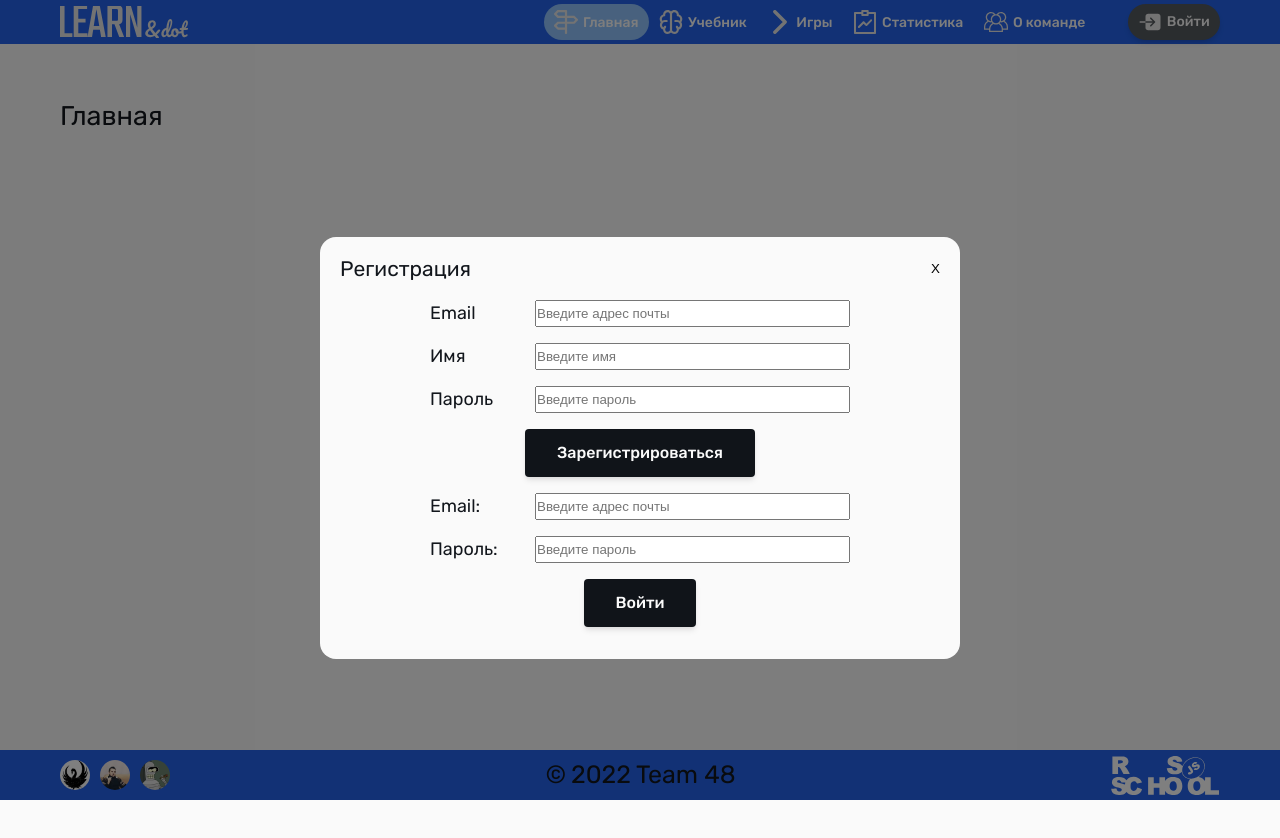
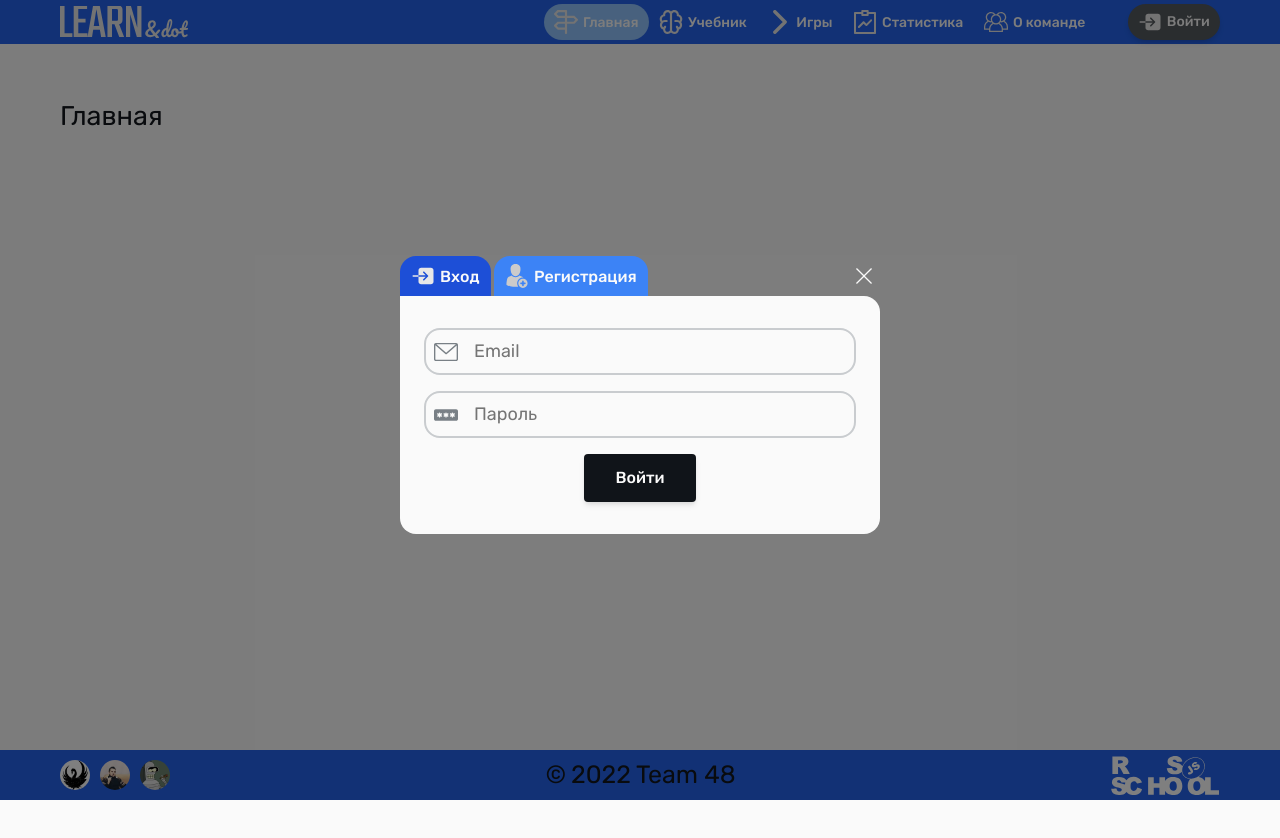
Before and after one commit to sylarBrest/rslang-team48, a website built with webpack: page src/index.html in a window 1280 px wide. Both pictures are taken after a click on the button "Войти". Shown: the top 838 px of the page. Built offline with nearby package versions, Linux system fonts and the light colour scheme.

Commit message:
refactor: modal window

```diff
--- a/src/index.scss
+++ b/src/index.scss
@@ -2,12 +2,12 @@
 
 :root {
   --color-blue-100: hsl(209, 84%, 57%);
-  --color-white-100: hsl(206, 5%, 98%);
+  --color-white-100: hsl(0, 0%, 98%);
   --color-white-200: hsl(206, 5%, 90%);
-  --color-white-300: hsl(206, 5%, 80%);
+  --color-white-300: hsl(210, 6%, 80%);
   --color-white-400: hsl(206, 5%, 65%);
-  --color-white-500: hsl(206, 5%, 50%);
-  --color-white-600: hsl(206, 5%, 35%);
+  --color-white-500: hsl(208, 5%, 50%);
+  --color-white-600: hsl(207, 5%, 35%);
 
   --color-black-100: hsl(213, 20%, 9%);
   --color-black-200: hsl(213, 23%, 8%);
@@ -96,6 +96,10 @@ video {
   max-width: 100%;
   height: auto;
   object-fit: cover;
+}
+
+input {
+  all: unset;
 }
 
 // Elements Section
--- a/src/modules/handlers/headerHandlers/index.ts
+++ b/src/modules/handlers/headerHandlers/index.ts
@@ -4,6 +4,7 @@ import closeModalHandler from './modal/closeModalHandler';
 import escapeModalHandler from './modal/escapeModalHandler';
 import openModalHandler from './modal/openModalHandler';
 import navHandlers from './nav/navHandlers';
+import changeTabHandler from './modal/changeTabHandler';
 
 const initHeaderHandlers = () => {
   loginHandler();
@@ -12,6 +13,7 @@ const initHeaderHandlers = () => {
   openModalHandler();
   escapeModalHandler();
   navHandlers();
+  changeTabHandler();
 };
 
 export default initHeaderHandlers;
--- /dev/null
+++ b/src/modules/handlers/headerHandlers/modal/changeTabHandler.ts
@@ -0,0 +1,13 @@
+const changeTabHandler = () => {
+  const tabs = document.querySelectorAll('.btn_tab');
+  const views = document.querySelectorAll('.modal__view');
+
+  tabs.forEach((el) => {
+    el.addEventListener('click', () => {
+      tabs.forEach((tab) => tab.classList.toggle('btn_tab_active'));
+      views.forEach((view) => view.classList.toggle('modal__view_active'));
+    });
+  });
+};
+
+export default changeTabHandler;
--- a/src/modules/view/components/Modal/index.ts
+++ b/src/modules/view/components/Modal/index.ts
@@ -2,69 +2,68 @@ import './style.scss';
 
 const renderModal = () => `
 <div class="modal">
-    <div class="modal__content container">
+<div class="modal__content">
   <div class="modal__header">
-        <h3 class="modal__title">Регистрация</h3>
-        <h3 class="modal__title" style="display: none;">Вход</h3>
-        <button class="modal__close-btn">X</button>
+    <div class="modal__tabs">
+      <button class="btn_tab btn_sign-in btn_tab_active">Вход</button>
+      <button class="btn_tab btn_sign-up">Регистрация</button>
+    </div>
+    <button class="modal__close-btn">
+     <div class="cross"></div>
+    </button>
   </div>
   <div class="modal__body">
-        <div class="modal__sign-up">
-          <div class="modal__row">
-            <label for="email">Email</label>
+    <div class="modal__view">
+      <div class="modal__row modal__row_email">
         <input
           class="modal__input"
           type="email"
           id="reg-email"
           pattern="^([^ ]+@[^ ]+\\.[a-z]{2,6}|)$"
           required
-              placeholder="Введите адрес почты"
+          placeholder="Email"
         />
       </div>
-          <div class="modal__row">
-            <label for="name">Имя</label>
+      <div class="modal__row modal__row_name">
         <input
           class="modal__input"
           type="name"
           id="reg-name"
           pattern="/^[a-z0-9_-]{3,16}$/"
           required
-              placeholder="Введите имя" />
+          placeholder="Имя" />
       </div>
-          <div class="modal__row">
-            <label for="password">Пароль</label>
+      <div class="modal__row modal__row_password">
         <input
           class="modal__input"
           type="password"
           id="reg-password"
           pattern="^[A-Z0-9._%+-]+@[A-Z0-9-]+.+.[A-Z]{2,4}$"
           required
-              placeholder="Введите пароль"
+          placeholder="Пароль"
         />
       </div>
       <button class="btn btn-darken btn-registration">Зарегистрироваться</button>
     </div>
-        <div class="modal__sign-in">
-          <div class="modal__row">
-            <label for="email">Email:</label>
+    <div class="modal__view modal__view_active">
+      <div class="modal__row modal__row_email">
         <input
           class="modal__input"
           type="email"
           id="log-email"
           pattern="^([^ ]+@[^ ]+\\.[a-z]{2,6}|)$"
           required
-              placeholder="Введите адрес почты"
+          placeholder="Email"
         />
       </div>
-          <div class="modal__row">
-            <label for="password">Пароль:</label>
+      <div class="modal__row modal__row_password">
         <input
           class="modal__input"
           type="password"
           id="log-password"
           pattern="^[A-Z0-9._%+-]+@[A-Z0-9-]+.+.[A-Z]{2,4}$"
           required
-              placeholder="Введите пароль"
+          placeholder="Пароль"
         />
       </div>
       <button class="btn btn-darken btn-login">Войти</button>
--- a/src/modules/view/components/Modal/style.scss
+++ b/src/modules/view/components/Modal/style.scss
@@ -8,46 +8,103 @@
   height: 100%;
   padding-top: 6rem;
   overflow: auto;
-  background-color: rgb(0, 0, 0);
-  background-color: rgba(0, 0, 0, 0.5);
-
-  &__header {
-    display: flex;
-    justify-content: space-between;
-    margin-top: 1rem;
-    margin-bottom: 1rem;
-  }
+  background-color: #00000080;
 
   &__content {
     display: flex;
     flex-direction: column;
-    min-width: 40rem;
+    width: 90%;
+    max-width: 30rem;
     min-height: 20rem;
-    background-color: hsl(206, 5%, 98%);
     border-radius: 1rem;
+    transform: translateY(-2rem);
+  }
+
+  &__header {
+    display: flex;
+    align-items: center;
+    justify-content: space-between;
+    border-radius: 0.5rem 0.5rem 0 0;
+  }
+
+  &__close-btn {
+    display: flex;
+    align-items: center;
+    justify-content: center;
+    width: 2rem;
+    height: 2rem;
+    border-radius: 50%;
+    transition: 0.3s;
+
+    &:hover {
+      background-color: var(--color-blue-700);
+    }
+  }
+
+  &__close-btn > .cross {
+    width: 1rem;
+    height: 1rem;
+    background-image: url('@assets/svg/close.svg');
+    background-repeat: no-repeat;
+    background-position: center;
+    background-size: cover;
+  }
+
+  &__tabs {
+    display: flex;
+    gap: 0.2rem;
   }
 
   &__body {
     display: flex;
     flex-direction: column;
     gap: 1rem;
-    margin-bottom: 2rem;
+    padding: 2rem 0;
+    background-color: var(--color-white-100);
+    border-radius: 0 1rem 1rem;
   }
 
-  &__sign-in,
-  &__sign-up {
-    display: flex;
+  &__view {
+    display: none;
     flex-direction: column;
     gap: 1rem;
     align-items: center;
   }
 
+  &__view_active {
+    display: flex;
+  }
 
   &__row {
     display: flex;
     gap: 1rem;
-    justify-content: space-between;
-    width: 70%;
+    align-items: center;
+    width: 90%;
+    padding: 0.5rem;
+    border: 2px solid var(--color-white-300);
+    border-radius: 1rem;
+
+    &::before {
+      display: inline-block;
+      width: 1.5rem;
+      height: 1.5rem;
+      background-repeat: no-repeat;
+      background-position: center;
+      background-size: cover;
+      content: '';
+    }
+
+    &_email::before {
+      background-image: url('@assets/svg/mail.svg');
+    }
+
+    &_name::before {
+      background-image: url('@assets/svg/user.svg');
+    }
+
+    &_password::before {
+      background-image: url('@assets/svg/password.svg');
+    }
 
   }
 
@@ -62,3 +119,44 @@
   align-items: center;
   justify-content: center;
 }
+
+.btn_tab {
+  display: flex;
+  gap: 0.3rem;
+  align-items: center;
+  justify-content: center;
+  padding: 0.5rem 0.7rem;
+  color: var(--color-white-100);
+  font-weight: 500;
+  font-size: 1rem;
+  font-family: inherit;
+  background-color: var(--color-blue-500);
+  border-radius: 1rem 1rem 0 0;
+  transition: 0.3s;
+
+  &_active {
+    background-color: var(--color-blue-700);
+  }
+
+  &::before {
+    display: inline-block;
+    width: 1.5rem;
+    height: 1.5rem;
+    background-repeat: no-repeat;
+    background-position: center;
+    background-size: cover;
+    content: '';
+  }
+
+  &:hover {
+    background-color: var(--color-blue-600);
+  }
+}
+
+.btn_sign-in::before {
+  background-image: url('@assets/svg/login-icon.svg');
+}
+
+.btn_sign-up::before {
+  background-image: url('@assets/svg/new-user.svg');
+}
```
Also changed, not shown: src/assets/svg/close.svg (added), src/assets/svg/mail.svg (added), src/assets/svg/new-user.svg (added), src/assets/svg/password.svg (added), src/assets/svg/user.svg (added). Lines whose indentation alone changed are shown as unchanged.
